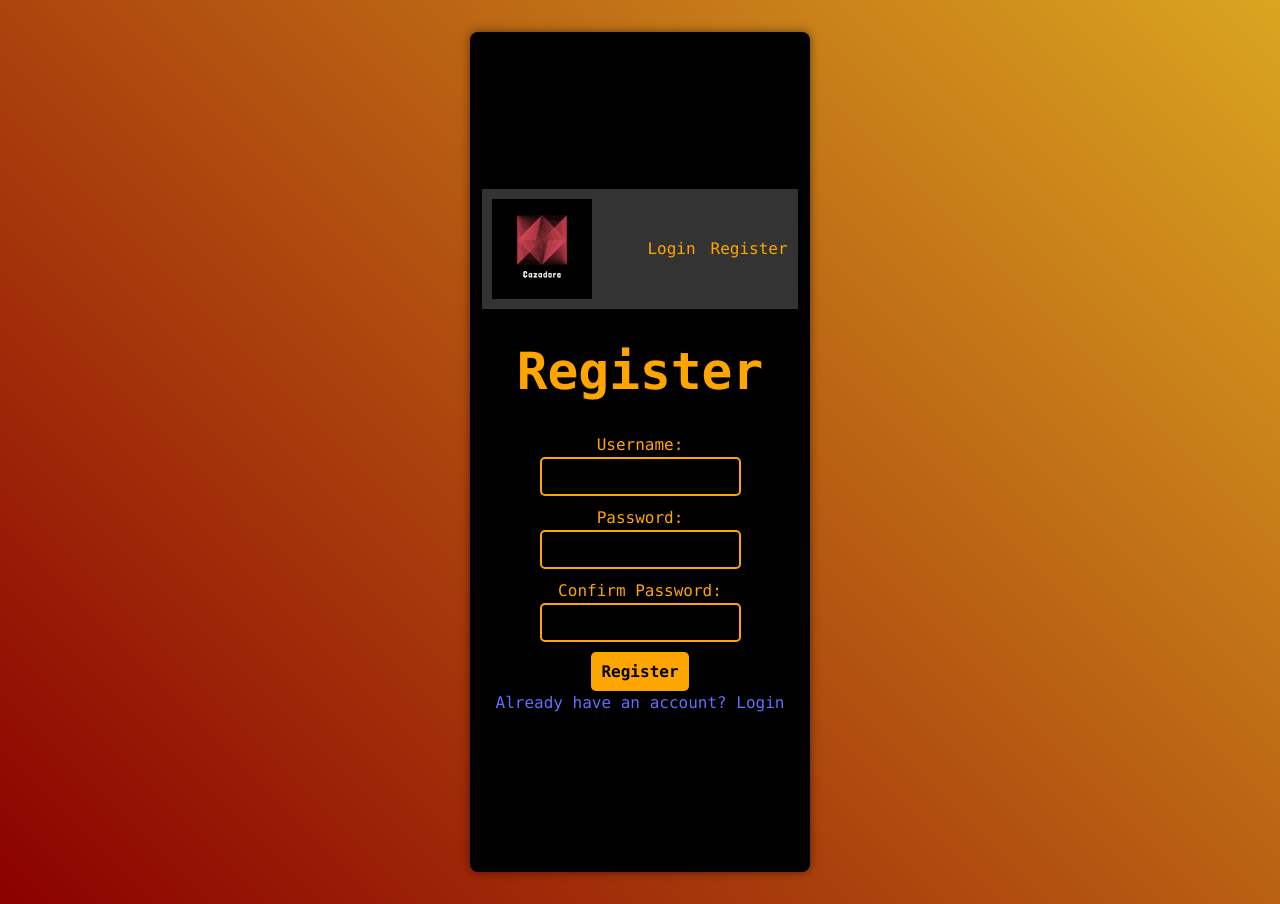
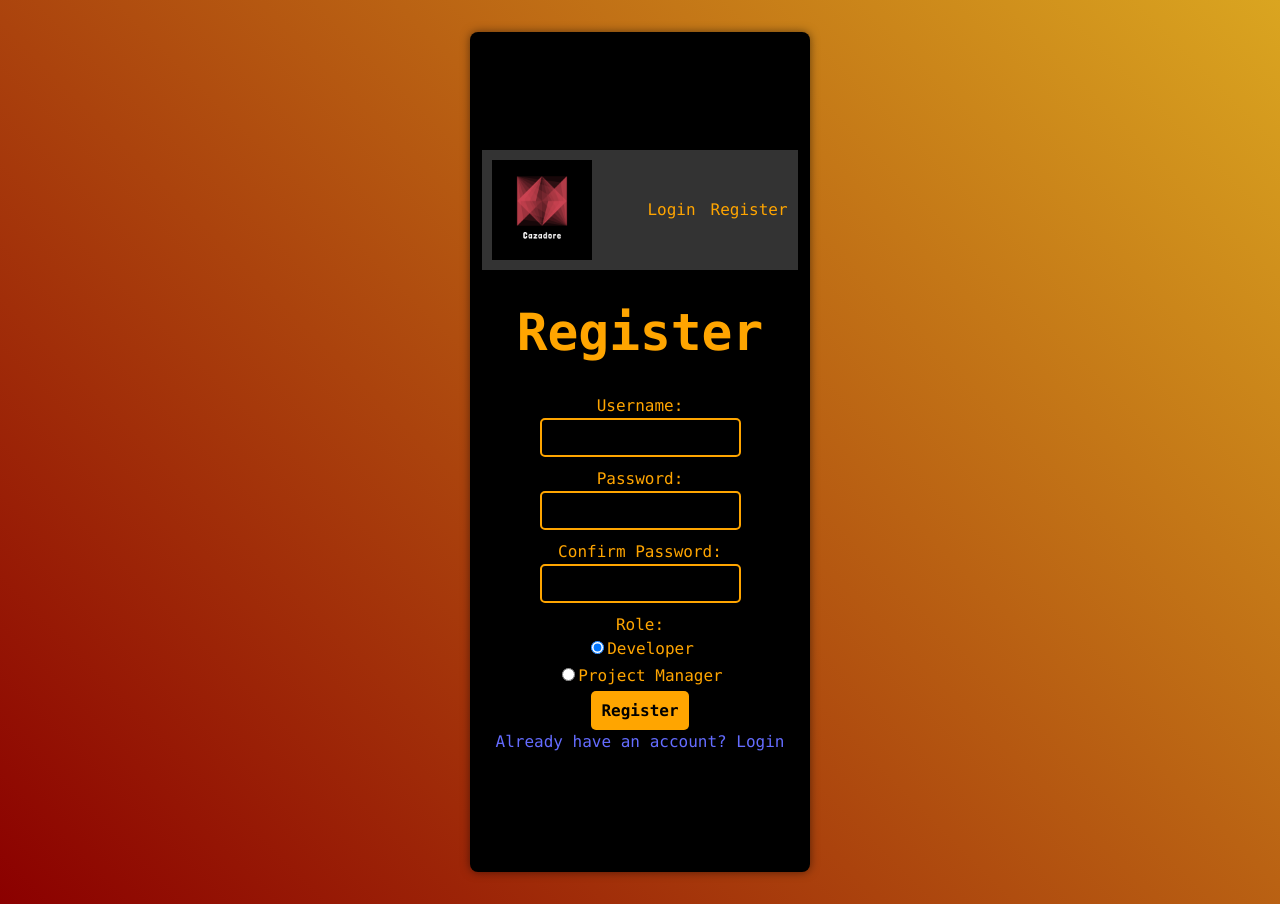
Before and after one commit to bradfordd/Cazadore, a React (Vite) app: page /register in a window 1280 px wide. Built offline with nearby package versions, Linux system fonts and the light colour scheme.

Commit message:
Updated registration page

```diff
--- a/src/components/Register/Register.jsx
+++ b/src/components/Register/Register.jsx
@@ -15,6 +15,7 @@ const Register = () => {
   const [confirmPasswordError, setConfirmPasswordError] = useState("");
   const [successMessage, setSuccessMessage] = useState("");
   const [formError, setFormError] = useState("");
+  const [role, setRole] = useState("developer");
 
   const usernameTippyRef = useRef();
   const passwordTippyRef = useRef();
@@ -52,6 +53,10 @@ const Register = () => {
     } else {
       setConfirmPasswordError("");
     }
+  };
+
+  const handleRoleChange = (event) => {
+    setRole(event.target.value);
   };
 
   const validateUsername = (username) => {
@@ -119,6 +124,11 @@ const Register = () => {
     validateUsername(username);
     validatePassword(password);
 
+    if (!role) {
+      setFormError("Please select a role.");
+      return;
+    }
+
     if (password !== confirmPassword) {
       setFormError("Passwords do not match.");
       return; // don't submit the form if the passwords don't match
@@ -152,6 +162,7 @@ const Register = () => {
             {
               username,
               password,
+              role,
             }
           );
           console.log(response);
@@ -222,6 +233,29 @@ const Register = () => {
             />
           </Tippy>
         </div>
+        <div>
+          <label>Role:</label>
+          <br />
+          <input
+            type="radio"
+            id="developer"
+            name="role"
+            value="developer"
+            onChange={handleRoleChange}
+            defaultChecked
+          />
+          <label htmlFor="developer">Developer</label>
+          <br />
+          <input
+            type="radio"
+            id="project-manager"
+            name="role"
+            value="project manager"
+            onChange={handleRoleChange}
+          />
+          <label htmlFor="project-manager">Project Manager</label>
+        </div>
+
         {formError && <p className="form-error">{formError}</p>}
         <button type="submit">Register</button>
       </form>
```
